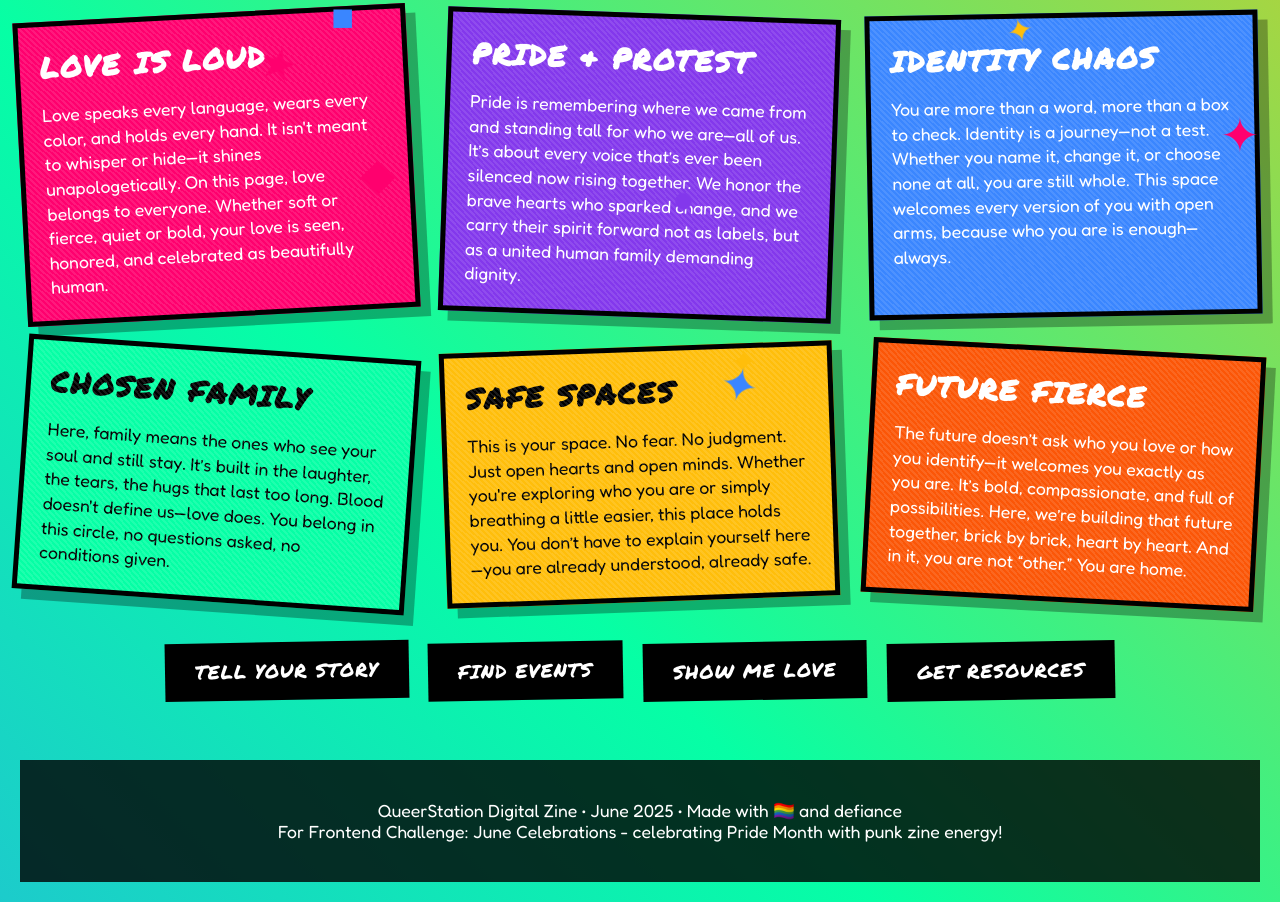
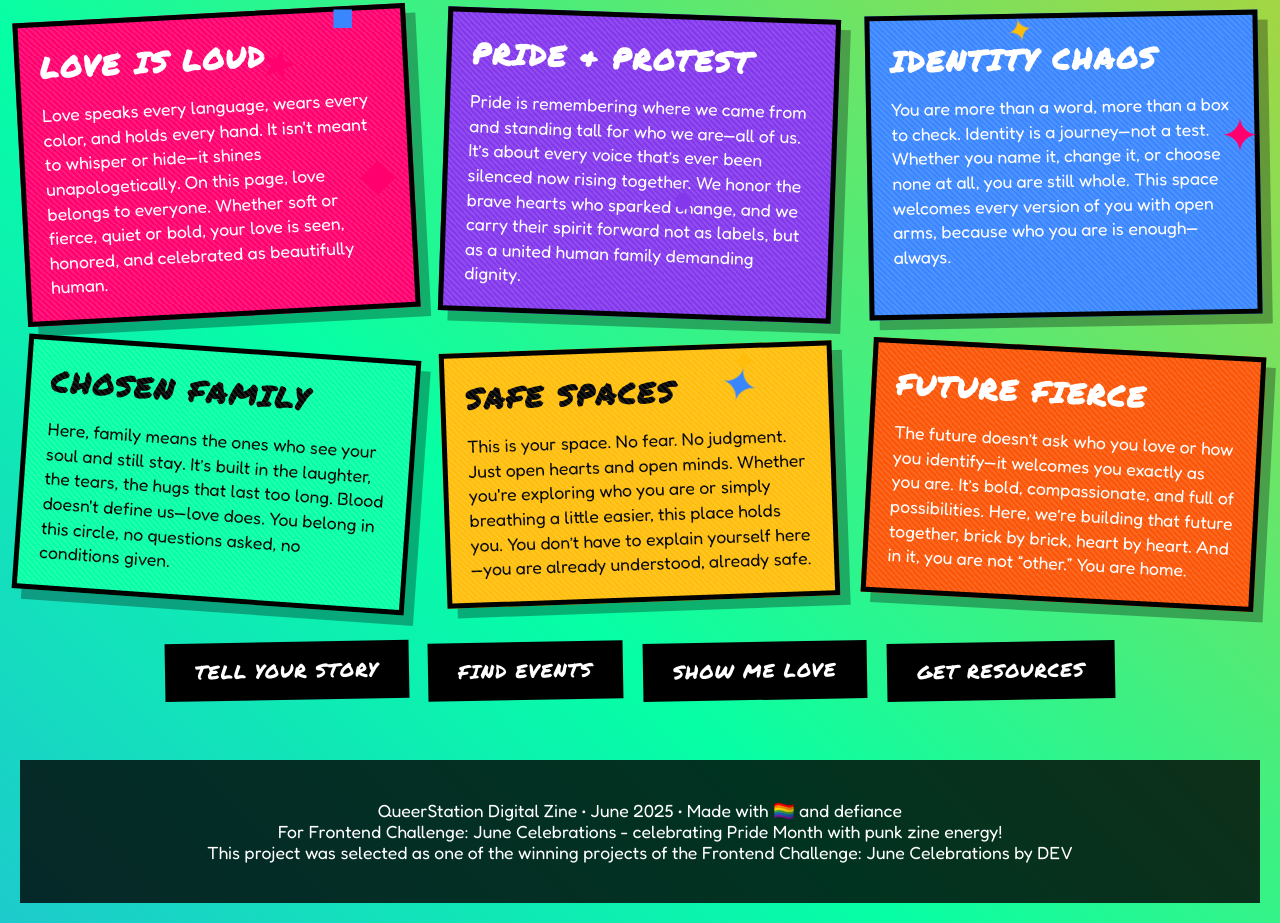
Before and after one commit to Snehadas2005/QueerStation, a website: page index.html in a window 1280 px wide. Shown: the part 372-1295 px from the top of the page. Before the commit the page ends 1274 px from the top, so only its background shows below. Drawn offline with Linux system fonts and the light colour scheme; a web font is replaced by a local one.

Commit message:
Update index.html

```diff
--- a/index.html
+++ b/index.html
@@ -80,6 +80,7 @@
             <footer class="footer">
                 <p>QueerStation Digital Zine • June 2025 • Made with 🏳️‍🌈 and defiance</p>
                 <p>For Frontend Challenge: June Celebrations - celebrating Pride Month with punk zine energy!</p>
+                <p>This project was selected as one of the winning projects of the Frontend Challenge: June Celebrations by DEV </p>
             </footer>
         </div>
     </div>
```
